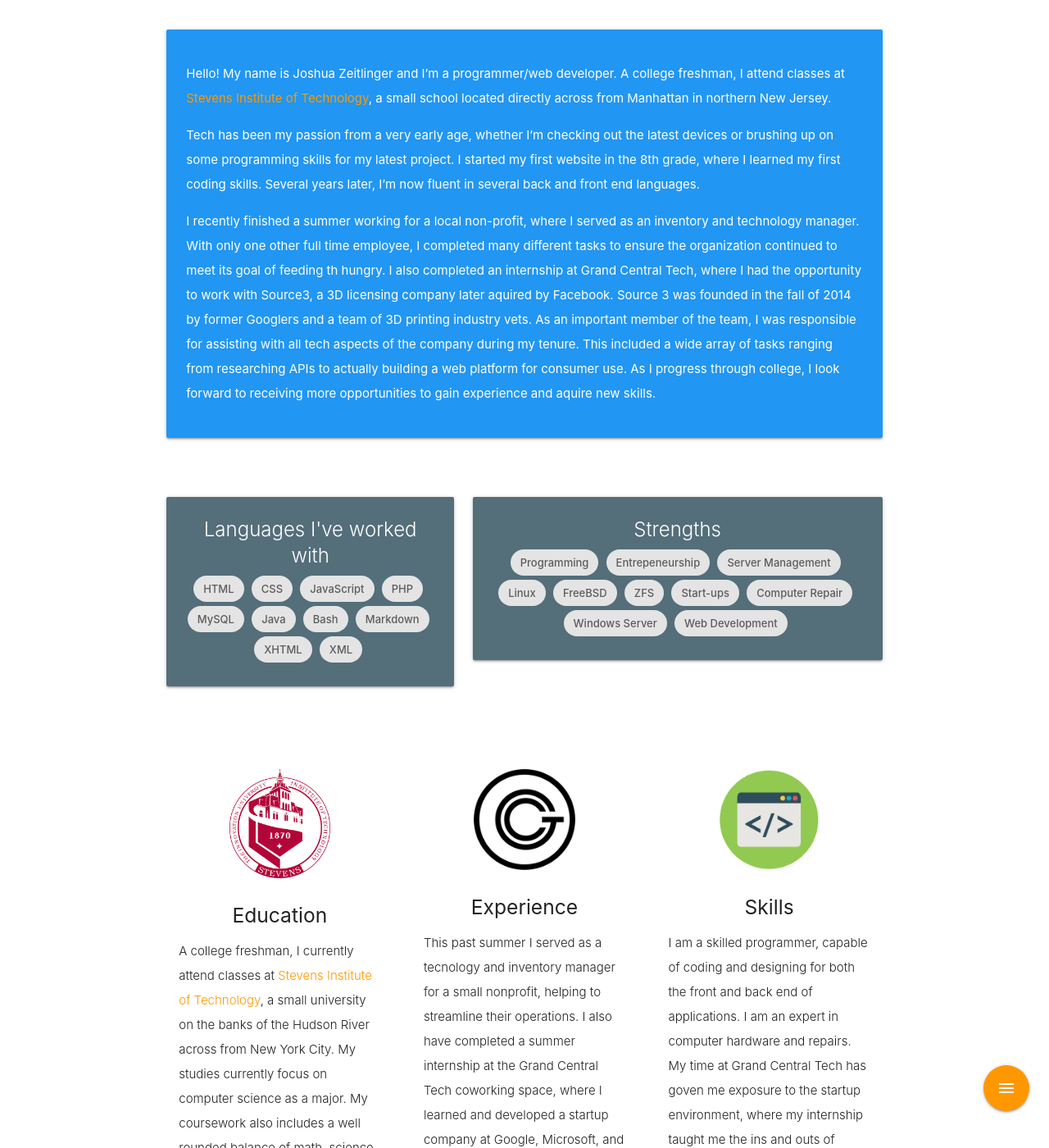
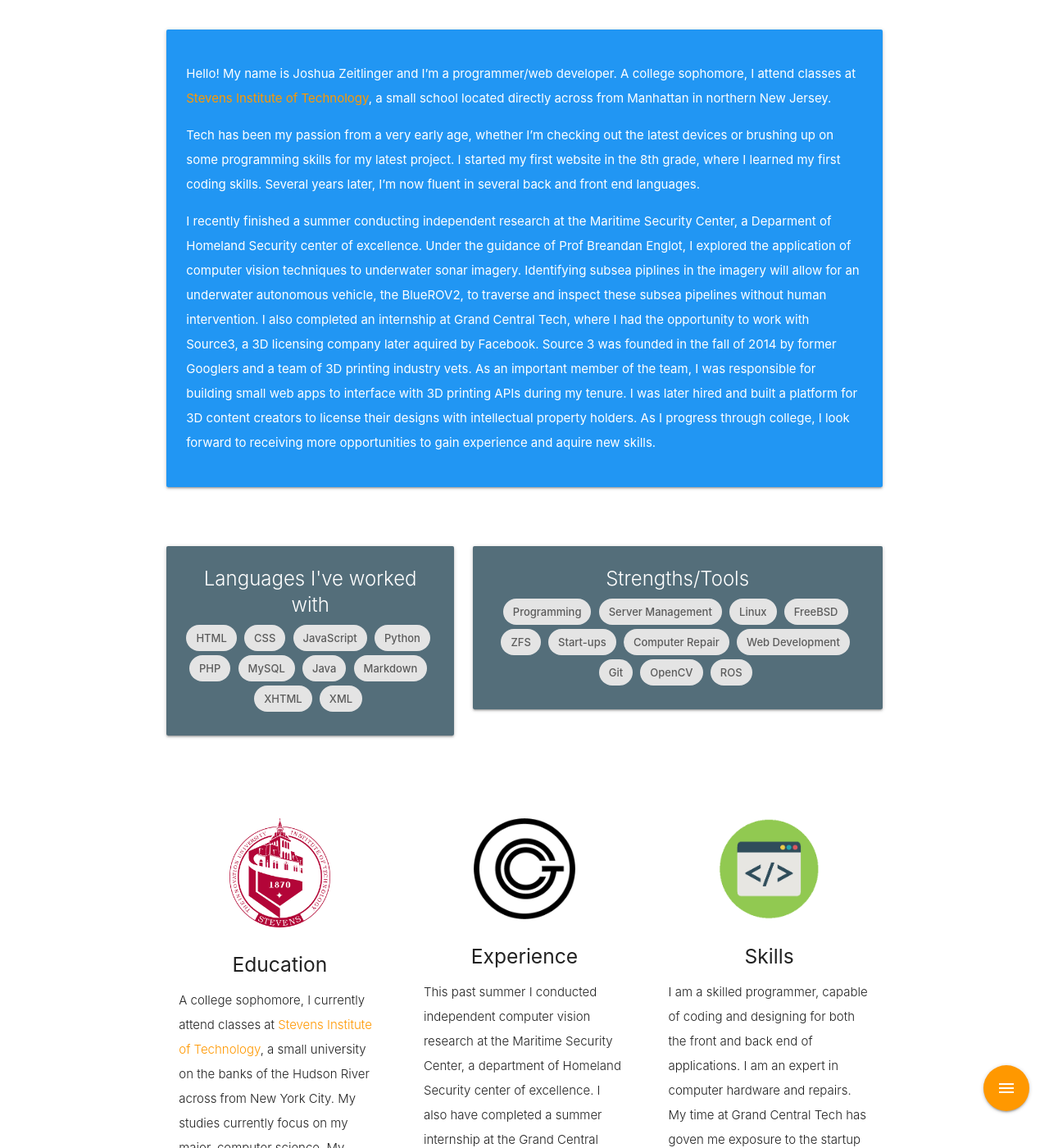
Before and after one commit to joshuaspring9/personal-website, a Jekyll site: the page built from index.html, in a window 1280 px wide and 1400 px high, scrolled down 625 px. Shown: the whole window at 82% size. Built offline with Jekyll 4.4.1, drawn with Linux system fonts in a browser that asks for light colours; nearby versions of some CDN libraries; some of the changed text lies outside the part shown.

Commit message:
Update personal information on landing page

```diff
--- a/index.html
+++ b/index.html
@@ -7,7 +7,7 @@
         <h1 class="header center orange-text text-lighten-2">Welcome!</h1>
         <div class="row center">
 		  <img style="padding:10px; width:25%;" class="circle" src="{{site.baseurl}}{{site.img_dir}}me.jpg" alt="My Photo" />
-          <h5 class="header col s12 light">I'm Joshua, a Software Engineer, Web Designer, and Entrepeneur</h5>
+          <h5 class="header col s12 light">I'm Joshua, a Computer Scientist and Software Engineer</h5>
         </div>
         <div class="row center">
           <a onclick="$('html,body').animate({scrollTop: $('#info').offset().top},'slow');" href="#info" class="btn-large waves-effect waves-light orange lighten-1">Learn More</a>
@@ -25,9 +25,9 @@
 		<div class="row">
 			<div class="col s12 center">
 				<div class="card-panel blue" >
-					<p class="left-align white-text">Hello! My name is Joshua Zeitlinger and I&#8217;m a programmer/web developer. A college freshman, I attend classes at <a class="orange-text" href="http://stevens.edu" target="_blank">Stevens Institute of Technology</a>, a small school located directly across from Manhattan in northern New Jersey.</p>
+					<p class="left-align white-text">Hello! My name is Joshua Zeitlinger and I&#8217;m a programmer/web developer. A college sophomore, I attend classes at <a class="orange-text" href="http://stevens.edu" target="_blank">Stevens Institute of Technology</a>, a small school located directly across from Manhattan in northern New Jersey.</p>
 					<p class="left-align white-text">Tech has been my passion from a very early age, whether I&#8217;m checking out the latest devices or brushing up on some programming skills for my latest project.  I started my first website in the 8th grade, where I learned my first coding skills.  Several years later, I&#8217;m now fluent in several back and front end languages.</p>
-					<p class="left-align white-text">I recently finished a summer working for a local non-profit, where I served as an inventory and technology manager.  With only one other full time employee, I completed many different tasks to ensure the organization continued to meet its goal of feeding th hungry.  I also completed an internship at Grand Central Tech, where I had the opportunity to work with Source3, a 3D licensing company later aquired by Facebook.  Source 3 was founded in the fall of 2014 by former Googlers and a team of 3D printing industry vets.  As an important member of the team, I was responsible for assisting with all tech aspects of the company during my tenure.  This included a wide array of tasks ranging from researching APIs to actually building a web platform for consumer use.  As I progress through college, I look forward to receiving more opportunities to gain experience and aquire new skills.</p>
+					<p class="left-align white-text">I recently finished a summer conducting independent research at the Maritime Security Center, a Deparment of Homeland Security center of excellence.  Under the guidance of Prof Breandan Englot, I explored the application of computer vision techniques to underwater sonar imagery.  Identifying subsea piplines in the imagery will allow for an underwater autonomous vehicle, the BlueROV2, to traverse and inspect these subsea pipelines without human intervention.  I also completed an internship at Grand Central Tech, where I had the opportunity to work with Source3, a 3D licensing company later aquired by Facebook.  Source 3 was founded in the fall of 2014 by former Googlers and a team of 3D printing industry vets.  As an important member of the team, I was responsible for building small web apps to interface with 3D printing APIs during my tenure.  I was later hired and built a platform for 3D content creators to license their designs with intellectual property holders.  As I progress through college, I look forward to receiving more opportunities to gain experience and aquire new skills.</p>
 				</div>
 			</div>
 		</div>
@@ -45,10 +45,10 @@
 						<div class="chip">HTML</div>
 						<div class="chip">CSS</div>
 						<div class="chip">JavaScript</div>
+						<div class="chip">Python</div>
 						<div class="chip">PHP</div>
 						<div class="chip">MySQL</div>
 						<div class="chip">Java</div>
-						<div class="chip">Bash</div>
 						<div class="chip">Markdown</div>
 						<div class="chip">XHTML</div>
 						<div class="chip">XML</div>
@@ -58,17 +58,18 @@
 			<div class="col l7 s12 center">
 				<div class="card blue-grey darken-1">
 					<div class="card-content white-text" style="line-height:200%;">
-						<div class="card-title">Strengths</div>
+						<div class="card-title">Strengths/Tools</div>
 						<div class="chip">Programming</div>
-						<div class="chip">Entrepeneurship</div>
 						<div class="chip">Server Management</div>
 						<div class="chip">Linux</div>
 						<div class="chip">FreeBSD</div>
 						<div class="chip">ZFS</div>
 						<div class="chip">Start-ups</div>
 						<div class="chip">Computer Repair</div>
-						<div class="chip">Windows Server</div>
 						<div class="chip">Web Development</div>
+						<div class="chip">Git</div>
+						<div class="chip">OpenCV</div>
+						<div class="chip">ROS</div>
 					</div>
 				</div>
 			</div>
@@ -84,7 +85,7 @@
 				<div class="icon-block">
 					<h2 class="center orange-text"><img src="{{site.baseurl}}{{site.img_dir}}stevens.gif" style="width:50%;" /></h2>
 					<h5 class="center">Education</h5>
-					<p class="light">A college freshman, I currently attend classes at <a class="orange-text" href="http://stevens" target="_blank">Stevens Institute of Technology</a>, a small university on the banks of the Hudson River across from New York City.  My studies currently focus on computer science as a major.  My coursework also includes a well rounded balance of math, science, and humanities to supplement my education. I previously graduated from <a class="orange-text" href="http://regis.org" target="_blank" >Regis High School</a>, a tuition free college preparatory school on Manhattan's Upper East Side.</p>
+					<p class="light">A college sophomore, I currently attend classes at <a class="orange-text" href="https://stevens.edu" target="_blank">Stevens Institute of Technology</a>, a small university on the banks of the Hudson River across from New York City.  My studies currently focus on my major, computer science.  My coursework also includes a well rounded balance of math, science, and humanities to supplement my education. I previously graduated from <a class="orange-text" href="http://regis.org" target="_blank" >Regis High School</a>, a tuition free college preparatory school on Manhattan's Upper East Side.</p>
 				</div>
 			</div>
 
@@ -92,7 +93,7 @@
 				<div class="icon-block">
 					<h2 class="center"><img src="{{site.baseurl}}{{site.img_dir}}gct.png" style="width:50%;" /></h2>
 					<h5 class="center">Experience</h5>
-					<p class="light">This past summer I served as a tecnology and inventory manager for a small nonprofit, helping to streamline their operations.  I also have completed a summer internship at the Grand Central Tech coworking space, where I learned and developed a startup company at Google, Microsoft, and General Assembly.  During my time there, I interned for Source3, a 3D printing startup founded by ex-Googlers. In my spare time I maintain my own weather website, <a href="http://201weather.com" class="orange-text">South Bergen Weather</a>.</p>
+					<p class="light">This past summer I conducted independent computer vision research at the Maritime Security Center, a department of Homeland Security center of excellence.  I also have completed a summer internship at the Grand Central Tech coworking space, where I developed a startup company with Google, Microsoft, and General Assembly employees.  During my time there, I interned for Source3, a 3D printing startup founded by ex-Googlers. In my spare time I maintain my own weather website, <a href="http://201weather.com" class="orange-text">South Bergen Weather</a>.</p>
 				</div>
 			</div>
 
@@ -100,7 +101,7 @@
 				<div class="icon-block">
 					<h2 class="center orange-text"><img src="{{site.baseurl}}{{site.img_dir}}code.png" style="width:50%;" /></h2>
 					<h5 class="center">Skills</h5>
-					<p class="light">I am a skilled programmer, capable of coding and designing for both the front and back end of applications.  I am an expert in computer hardware and repairs.  My time at Grand Central Tech has goven me exposure to the startup environment, where my internship taught me the ins and outs of running a business.  I am also skilled at system administration.  I have successfully deployed servers powered by Postfix, Dovecot, Roundcube, Apache, Nginx, Pro-ftp, OpenZFS, Samba, and OpenVPN.</p>
+					<p class="light">I am a skilled programmer, capable of coding and designing for both the front and back end of applications.  I am an expert in computer hardware and repairs.  My time at Grand Central Tech has goven me exposure to the startup environment, where my internship taught me the ins and outs of running a business.  I am also skilled at system administration.  I have successfully deployed servers powered by Postfix, Dovecot, Roundcube, Apache, Nginx, Pure-ftpd, OpenZFS, Samba, and OpenVPN.</p>
 				</div>
 			</div>
 		</div>
```
